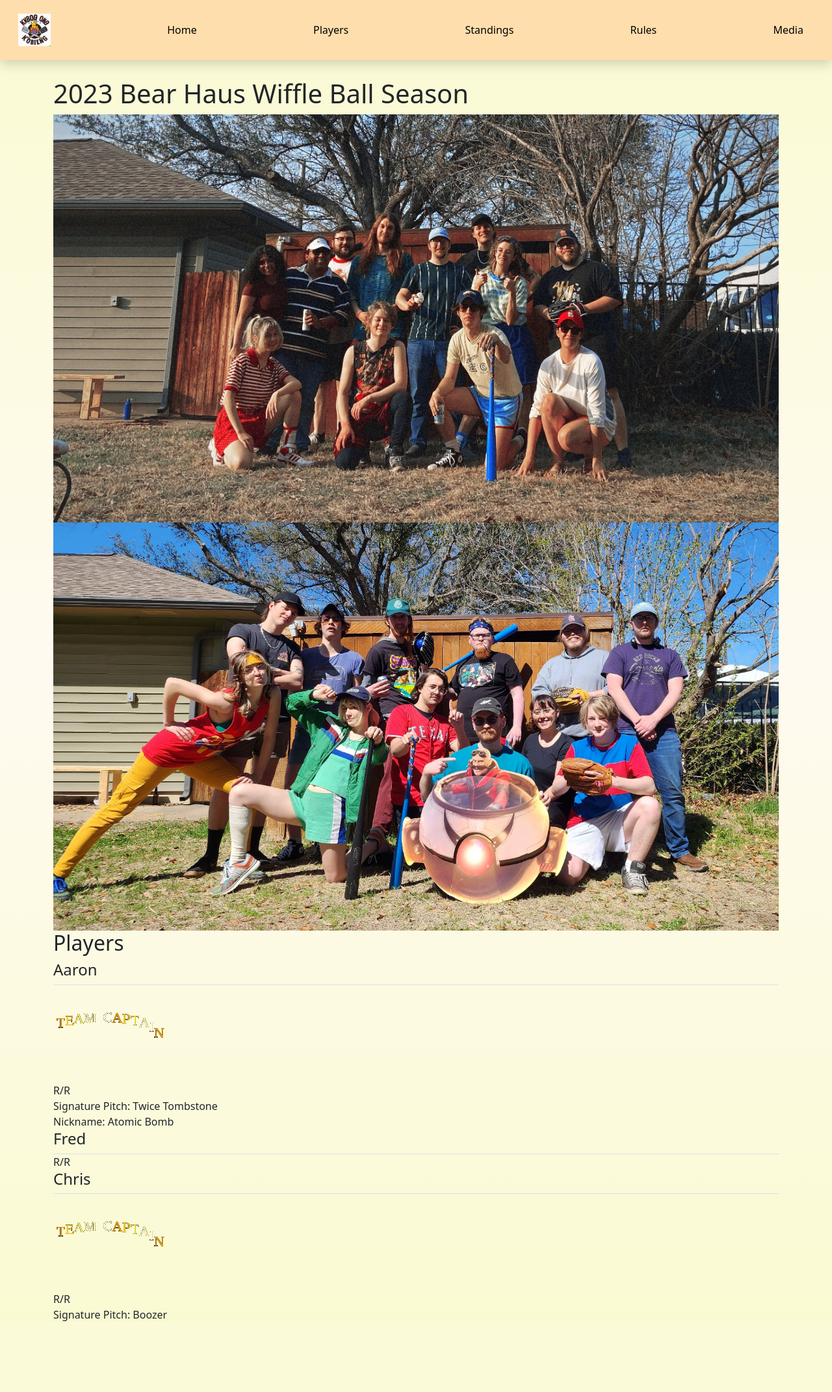
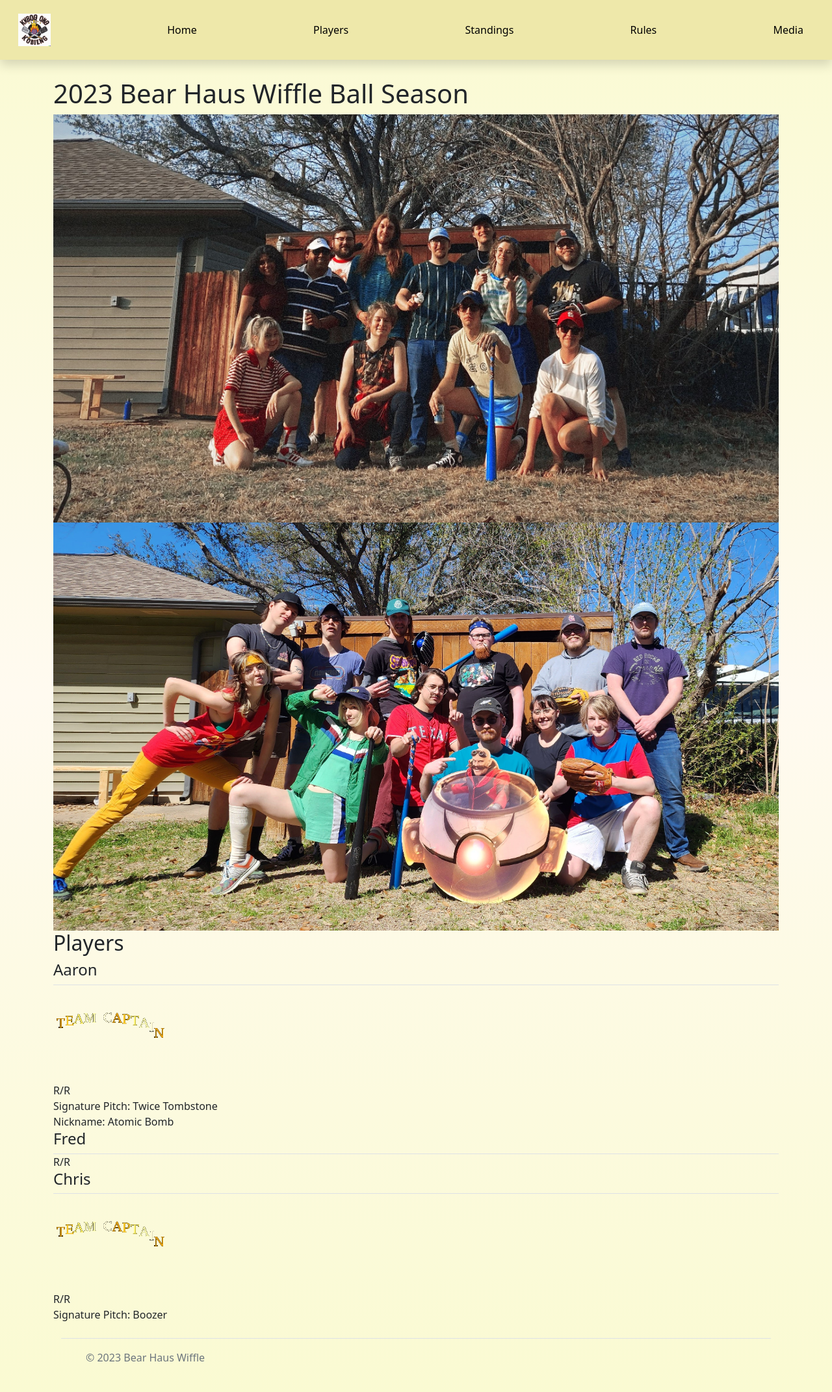
Before and after one commit to aguerrero456/wiffle-ball-app, a Flask app: page / in a window 1280 px wide. Shown: the whole page at 65% size. Before the commit the page ends 2033 px from the top, so only its background shows below. Run offline with Flask 2, Linux system fonts and the light colour scheme.

Commit message:
Updated navbar color and created database.py file

```diff
--- /dev/null
+++ b/templates/footer.html
@@ -0,0 +1,16 @@
+<div class="container">
+  <footer class="d-flex flex-wrap justify-content-between align-items-center py-3 my-4 border-top">
+    <div class="col-md-4 d-flex align-items-center">
+      <a href="/" class="mb-3 me-2 mb-md-0 text-muted text-decoration-none lh-1">
+        <svg class="bi" width="30" height="24"><use xlink:href="#bootstrap"/></svg>
+      </a>
+      <span class="text-muted">&copy; 2023 Bear Haus Wiffle</span>
+    </div>
+
+    <ul class="nav col-md-4 justify-content-end list-unstyled d-flex">
+      <li class="ms-3"><a class="text-muted" href="#"><svg class="bi" width="24" height="24"><use xlink:href="#twitter"/></svg></a></li>
+      <li class="ms-3"><a class="text-muted" href="#"><svg class="bi" width="24" height="24"><use xlink:href="#instagram"/></svg></a></li>
+      <li class="ms-3"><a class="text-muted" href="#"><svg class="bi" width="24" height="24"><use xlink:href="#facebook"/></svg></a></li>
+    </ul>
+  </footer>
+</div>
--- a/templates/home.html
+++ b/templates/home.html
@@ -21,5 +21,6 @@
           {% include 'players.html' %}
         {% endfor %}
       </div>
+      {% include 'footer.html' %}
   </body>
 </html>
--- a/templates/nav.html
+++ b/templates/nav.html
@@ -1,4 +1,4 @@
- <nav class="navbar shadow p-3 mb-5 fixed-top navbar-light" style="background-color: navajowhite">
+ <nav class="navbar shadow p-3 mb-5 fixed-top navbar-light" style="background-color: palegoldenrod">
  <div class="container-fluid">
     <a class="navbar-brand" href="#"><img src="https://wiffle-ball-app.alfredoguerrer3.repl.co/static/logo.png" width='50px' height='50px'></a>
         <a class="nav-link active" aria-current="page" href="#" style="color:black">Home</a>
```
Also changed, not shown: database.py (added).
